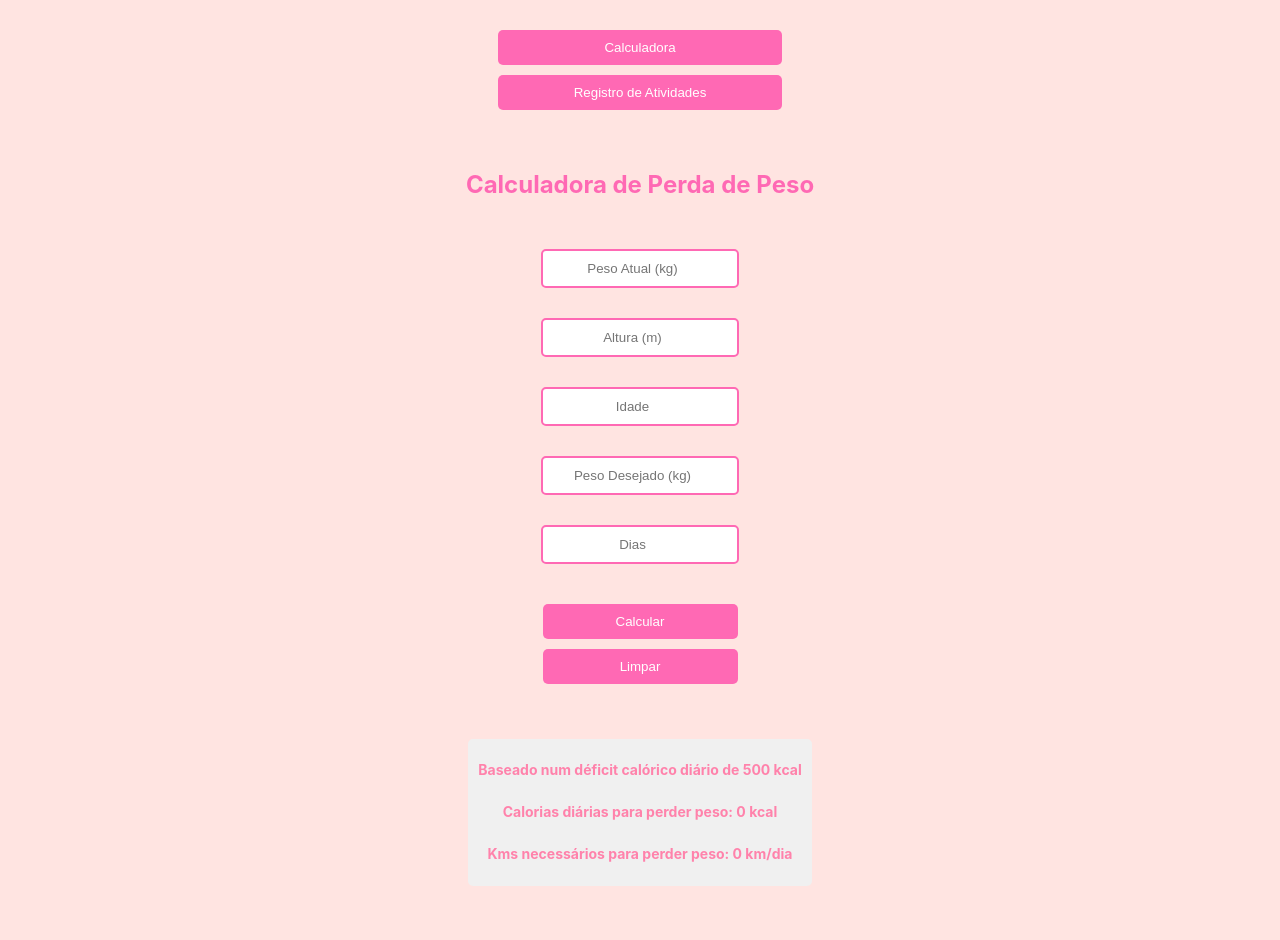
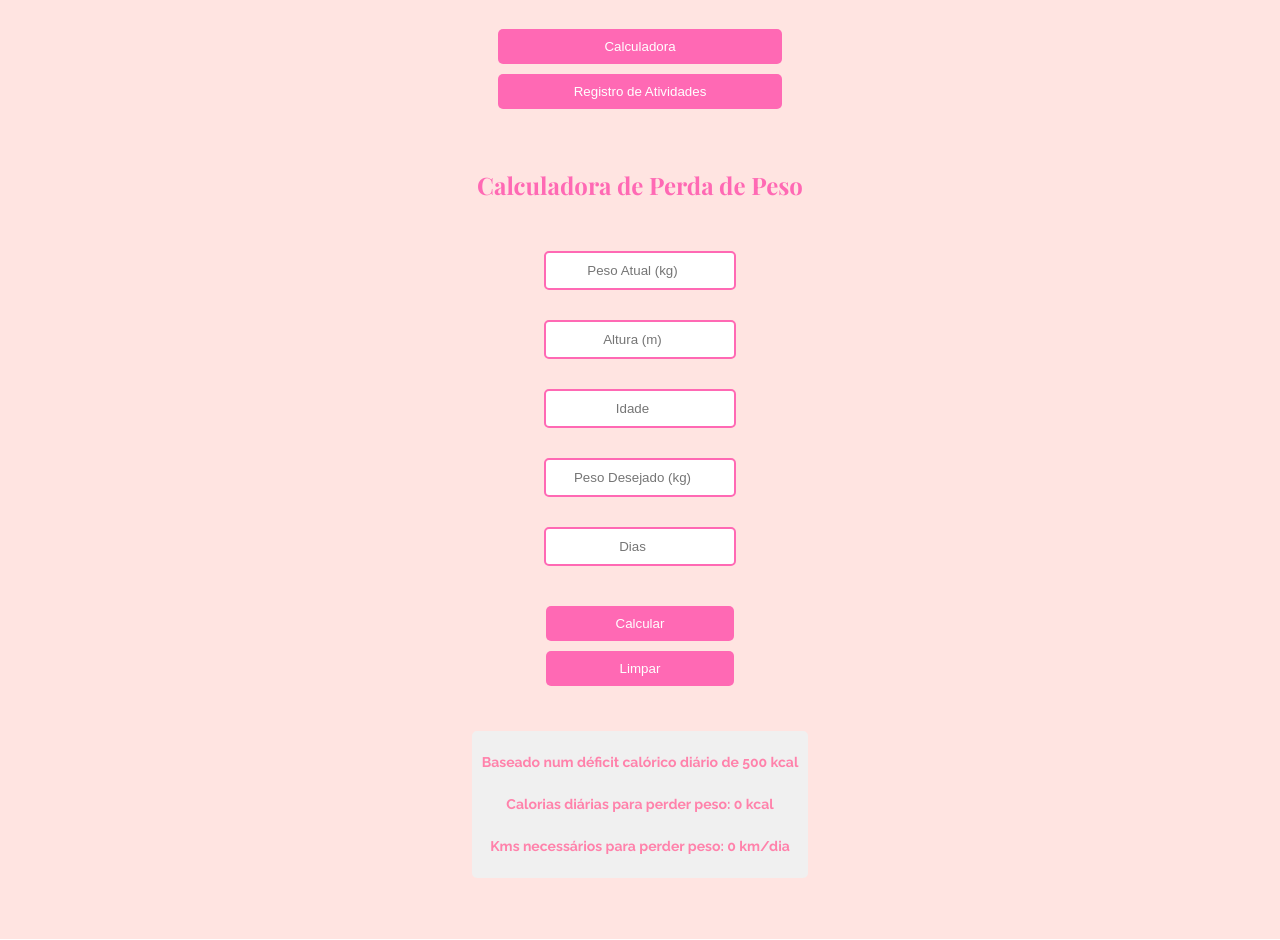
Before and after one commit to RodCinelli/Calculadora-Calorica, a React (Create React App) app: page / in a window 1280 px wide. Built offline with nearby package versions, Linux system fonts and the light colour scheme.

Commit message:
Att fontes

```diff
--- a/package.json
+++ b/package.json
@@ -7,6 +7,7 @@
     "@testing-library/react": "^13.4.0",
     "@testing-library/user-event": "^13.5.0",
     "react": "^18.2.0",
+    "react-datepicker": "^4.25.0",
     "react-dom": "^18.2.0",
     "react-scripts": "5.0.1",
     "web-vitals": "^2.1.4"
--- a/public/index.html
+++ b/public/index.html
@@ -20,6 +20,9 @@
   <meta name="theme-color" content="#ff82ab" />
   <meta name="description" content="Um aplicativo desenvolvido para auxiliar a Camila a perder peso." />
 
+  <!-- Inserir o link da fonte do Google Fonts aqui -->
+  <link href="https://fonts.googleapis.com/css2?family=Playfair+Display:wght@400;700&family=Raleway:wght@400;700&display=swap" rel="stylesheet">
+
   <link rel="manifest" href="%PUBLIC_URL%/manifest.json" />
 
   <title>Balança da KK</title>
--- a/src/ActivityLogPage.module.css
+++ b/src/ActivityLogPage.module.css
@@ -9,6 +9,7 @@
 }
 
 .header {
+    font-family: 'Playfair Display', serif;
     color: #ff69b4;
     margin-top: 50px;
     margin-bottom: 50px; /* Reduzir a margem inferior pode aproximar o cabeçalho dos campos de entrada */
@@ -77,8 +78,6 @@ li {
     margin-bottom: 10px; /* Espaçamento entre itens da lista */
 }
 
-
-
 .button {
     padding: 10px 20px;
     color: white;
--- a/src/HomePage.module.css
+++ b/src/HomePage.module.css
@@ -1,3 +1,13 @@
+body {
+    font-family: 'Raleway', sans-serif;
+    font-weight: bold;
+}
+
+p {
+    font-family: 'Raleway', sans-serif;
+    font-weight: bold;
+}
+
 .container {
     background-color: #ffe4e1;
     min-height: 100vh;
@@ -9,6 +19,7 @@
 }
 
 .header {
+    font-family: 'Playfair Display', serif;
     color: #ff69b4;
     margin-top: 50px;
     margin-bottom: 50px; /* Reduzir a margem inferior pode aproximar o cabeçalho dos campos de entrada */
@@ -54,12 +65,11 @@
     background-color: #f0f0f0;
     padding: 10px 10px 25px 10px; /* Adicionado 20px de padding na parte inferior */
     border-radius: 5px;
-    margin-top: 45px;
+    margin-top: 35px;
     flex-direction: column;
 }
 
 .resultado p {
-    font-weight: bold;
     font-size: 14px;
     color: #ff82ab;
     line-height: 1;
```
Also changed, not shown: 1 other file (tests, documents, lock files or other folders).
